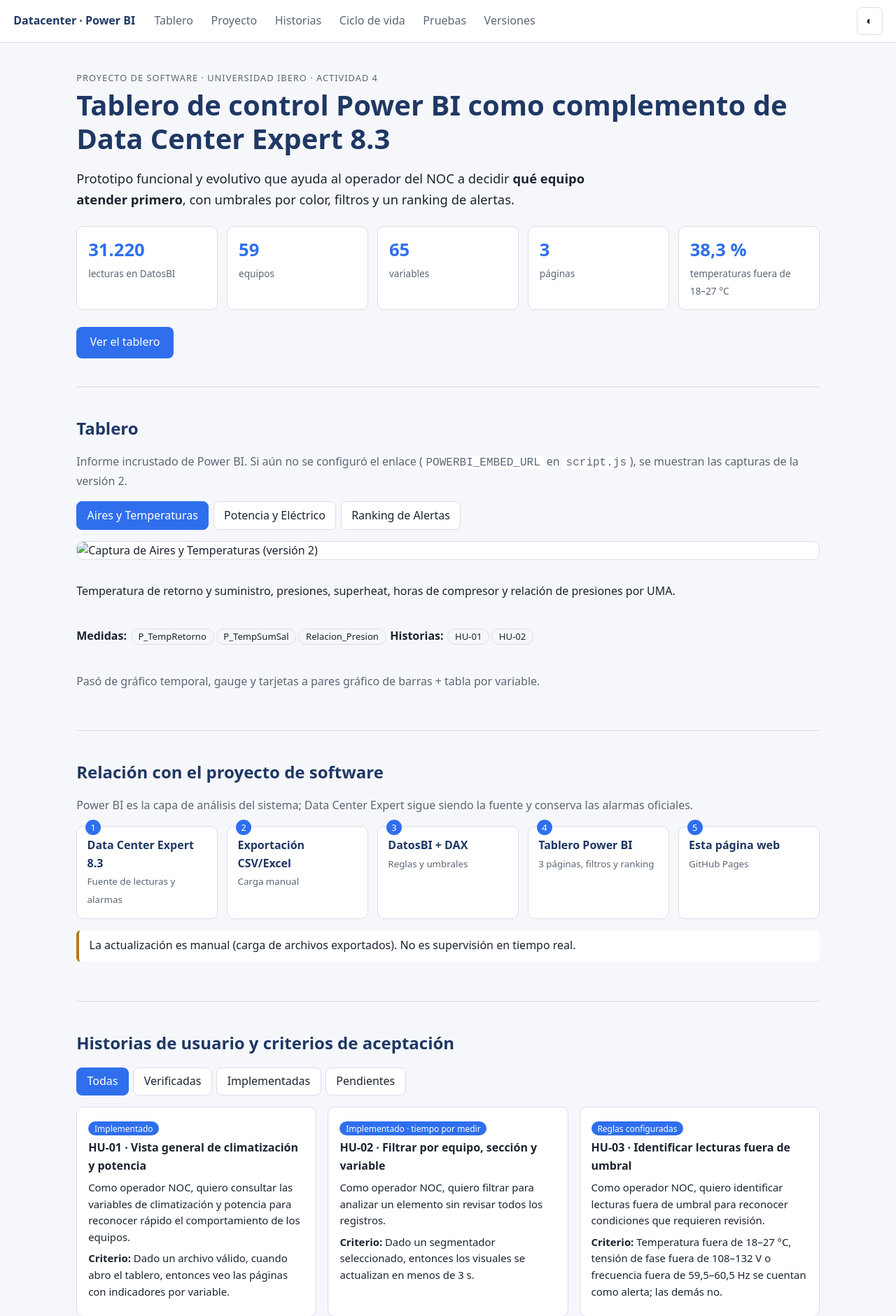
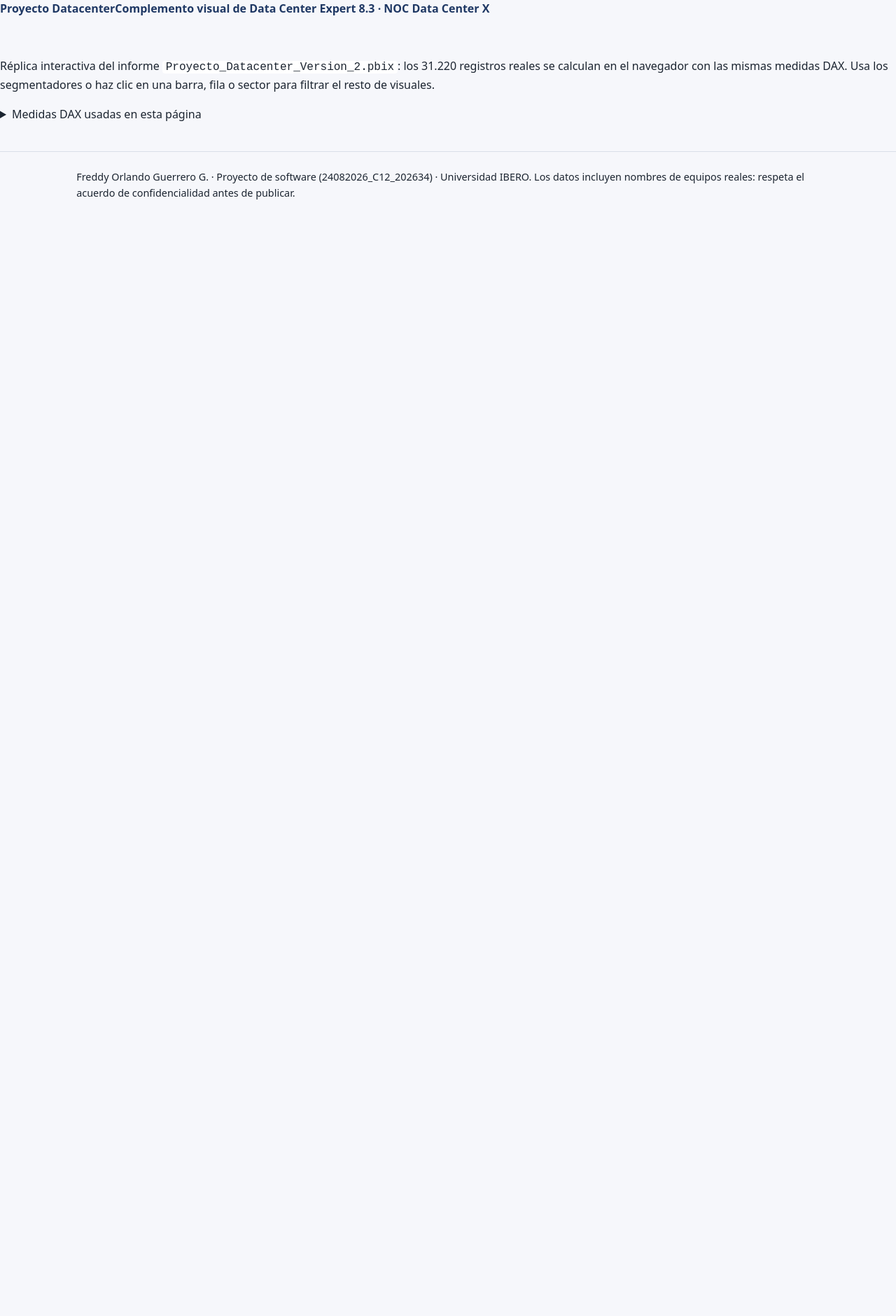
Before and after one commit to FreddyGuerrerro/Proyecto-DataCenter, a plain HTML site: page index.html in a window 1280 px wide. Shown: the top 1880 px of the page at 70% size. After the commit the page ends 800 px from the top, so only its background shows below. Drawn offline with Linux system fonts and the light colour scheme.

Commit message:
Revise title and restructure HTML content
Updated title and footer content to reflect the Datacenter project. Modified sections for improved structure and clarity.

```diff
--- a/index.html
+++ b/index.html
@@ -3,83 +3,41 @@
 <head>
 <meta charset="UTF-8">
 <meta name="viewport" content="width=device-width, initial-scale=1">
-<title>Tablero Power BI · Complemento de Data Center Expert 8.3</title>
-<meta name="description" content="Prototipo funcional de un tablero Power BI para el NOC del Data Center X: historias de usuario, ciclo de vida y pruebas.">
+<title>Tablero Datacenter · Complemento de Data Center Expert 8.3</title>
 <link rel="stylesheet" href="style.css">
 </head>
 <body>
-<header class="top">
-  <a class="brand" href="#inicio">Datacenter · Power BI</a>
-  <nav id="nav" aria-label="Secciones">
-    <a href="#tablero">Tablero</a><a href="#proyecto">Proyecto</a><a href="#historias">Historias</a>
-    <a href="#ciclo">Ciclo de vida</a><a href="#pruebas">Pruebas</a><a href="#versiones">Versiones</a>
-  </nav>
-  <button id="theme" class="ghost" aria-label="Cambiar tema">◐</button>
+<header class="bar">
+  <div class="brand"><b>Proyecto Datacenter</b><span>Complemento visual de Data Center Expert 8.3 · NOC Data Center X</span></div>
+  <nav id="tabs" aria-label="Páginas del informe"></nav>
 </header>
 
-<main>
-<section id="inicio" class="hero">
-  <p class="eyebrow">Proyecto de software · Universidad IBERO · Actividad 4</p>
-  <h1>Tablero de control Power BI como complemento de Data Center Expert 8.3</h1>
-  <p class="lead">Prototipo funcional y evolutivo que ayuda al operador del NOC a decidir <strong>qué equipo atender primero</strong>, con umbrales por color, filtros y un ranking de alertas.</p>
-  <div class="stats" id="stats"></div>
-  <a class="btn" href="#tablero">Ver el tablero</a>
+<section id="dash">
+  <div class="sub">
+    <span id="status"></span>
+    <button id="clear" hidden>Borrar filtros</button>
+    <a class="pbi" id="pbiLink" href="#" hidden>Abrir en Power BI</a>
+  </div>
+  <div class="wrap"><div id="stage" class="stage"></div></div>
+  <p class="hint">Réplica interactiva del informe <code>Proyecto_Datacenter_Version_2.pbix</code>: los 31.220 registros reales se calculan en el navegador con las mismas medidas DAX. Usa los segmentadores o haz clic en una barra, fila o sector para filtrar el resto de visuales.</p>
+  <details class="daxbox"><summary>Medidas DAX usadas en esta página</summary><div id="dax"></div></details>
 </section>
 
-<section id="tablero">
-  <h2>Tablero</h2>
-  <p class="muted">Informe incrustado de Power BI. Si aún no se configuró el enlace (<code>POWERBI_EMBED_URL</code> en <code>script.js</code>), se muestran las capturas de la versión 2.</p>
-  <div class="tabs" role="tablist" id="pageTabs"></div>
-  <div class="frame" id="frame"></div>
-  <div class="detail" id="pageInfo"></div>
+<section id="proj" hidden>
+  <h2>Relación con el proyecto de software</h2>
+  <p>Data Center Expert 8.3 sigue siendo la fuente de lecturas y alarmas. Este tablero es la capa de análisis: carga la exportación (tabla <code>DatosBI</code>), aplica las reglas con medidas DAX y prioriza qué equipo atender primero. La actualización es manual; no es tiempo real.</p>
+  <h2>Historias de usuario</h2>
+  <div class="cards" id="hu"></div>
+  <h2>Verificación del Top 5 (HU-04)</h2>
+  <p>Calculada ahora mismo en el navegador con un conteo independiente de la medida del tablero.</p>
+  <div class="tw"><table id="verif"></table></div>
+  <h2>Pruebas funcionales</h2>
+  <div class="progress"><div id="bar"></div></div><p id="ptxt"></p>
+  <ul class="tests" id="tests"></ul>
 </section>
 
-<section id="proyecto">
-  <h2>Relación con el proyecto de software</h2>
-  <p class="muted">Power BI es la capa de análisis del sistema; Data Center Expert sigue siendo la fuente y conserva las alarmas oficiales.</p>
-  <ol class="flow" id="flow"></ol>
-  <p class="note">La actualización es manual (carga de archivos exportados). No es supervisión en tiempo real.</p>
-</section>
-
-<section id="historias">
-  <h2>Historias de usuario y criterios de aceptación</h2>
-  <div class="filters" id="huFilters"></div>
-  <div class="cards" id="huList"></div>
-</section>
-
-<section id="ciclo">
-  <h2>Ciclo de vida del prototipo</h2>
-  <ol class="timeline" id="timeline"></ol>
-</section>
-
-<section id="pruebas">
-  <h2>Pruebas funcionales</h2>
-  <p class="muted">Marca las pruebas a medida que las ejecutes. El avance se guarda en tu navegador.</p>
-  <div class="progress"><div id="bar"></div></div>
-  <p id="progressText" class="muted"></p>
-  <ul class="tests" id="tests"></ul>
-  <button class="ghost" id="resetTests">Reiniciar avance</button>
-</section>
-
-<section id="versiones">
-  <h2>Versión 1 frente a versión 2</h2>
-  <div class="toolbar">
-    <label>Página <select id="cmpPage"></select></label>
-    <label>Deslizador <input type="range" id="cmpRange" min="0" max="100" value="50"></label>
-  </div>
-  <div class="compare" id="compare">
-    <img id="cmpB" alt="Versión 2">
-    <div class="over" id="cmpOver"><img id="cmpA" alt="Versión 1"></div>
-    <span class="tag l">V1</span><span class="tag r">V2</span>
-  </div>
-  <p class="muted" id="cmpNote"></p>
-</section>
-</main>
-
-<footer>
-  <p>Freddy Orlando Guerrero G. · Proyecto de software (24082026_C12_202634) · Prof. Ana Mosquera</p>
-  <p class="muted">Aviso: las capturas muestran nombres de equipos del caso; respeta el acuerdo de confidencialidad antes de publicar.</p>
-</footer>
+<footer>Freddy Orlando Guerrero G. · Proyecto de software (24082026_C12_202634) · Universidad IBERO. Los datos incluyen nombres de equipos reales: respeta el acuerdo de confidencialidad antes de publicar.</footer>
+<script src="data.js"></script>
 <script src="script.js"></script>
 </body>
 </html>
```
